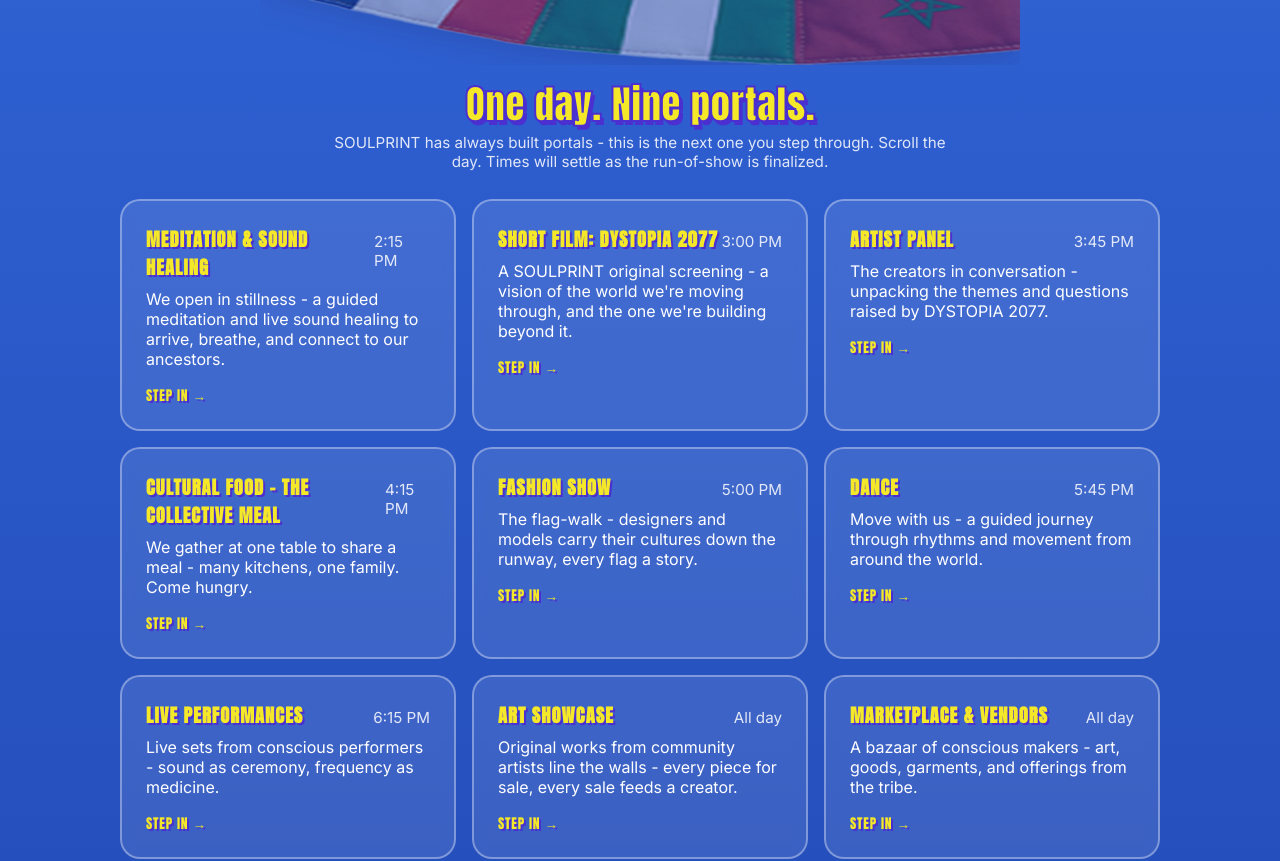
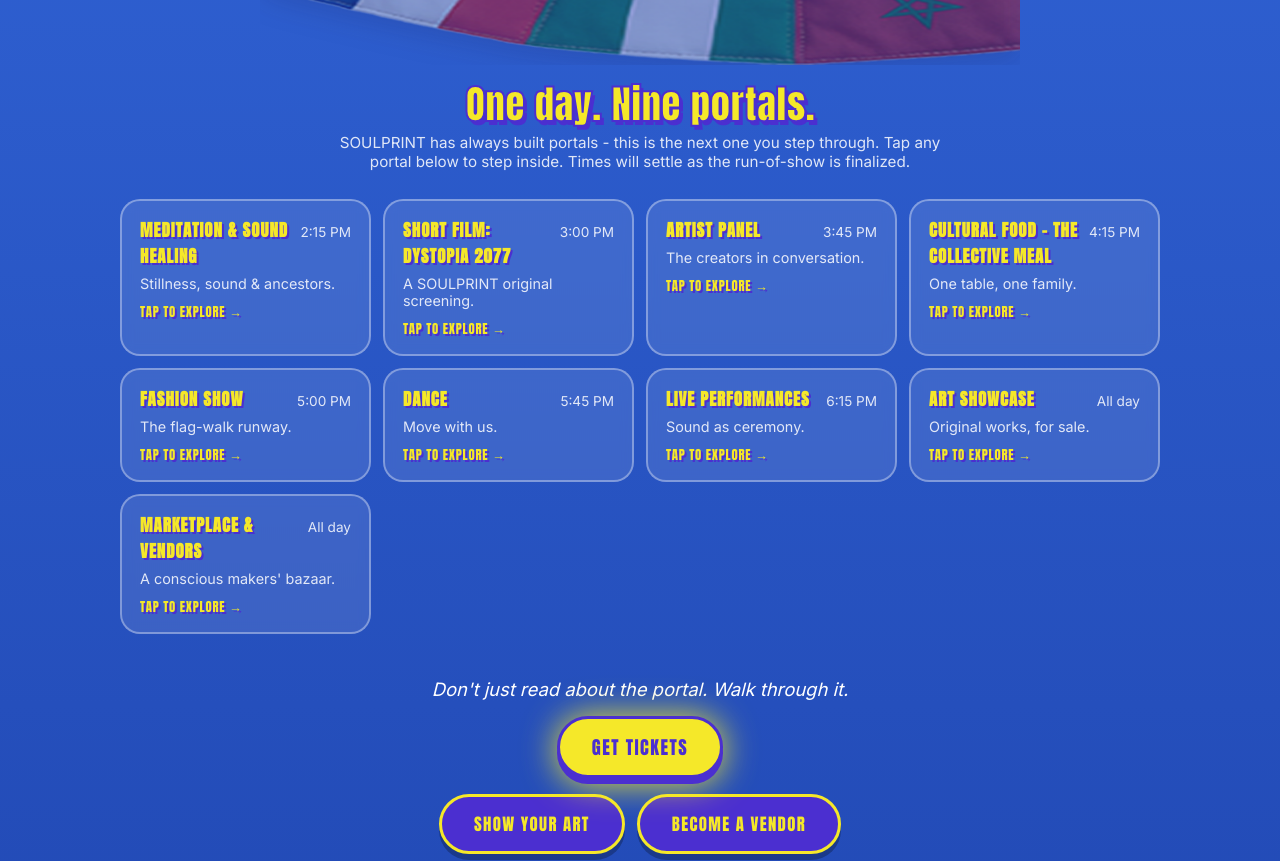
Before and after one commit to soulprinttribe/culture-in-unity, a Next.js app: page / in a window 1280 px wide. Shown: the part 2000-2861 px from the top of the page. Built offline with nearby package versions, Linux system fonts and the light colour scheme.

Commit message:
Add files via upload

```diff
--- a/app/page.jsx
+++ b/app/page.jsx
@@ -89,18 +89,18 @@ export default function Home() {
         </h2>
         <p className="center mt-1 muted" style={{ maxWidth: 620, margin: "8px auto 0" }}>
           SOULPRINT has always built portals - this is the next one you step through.
-          Scroll the day. Times will settle as the run-of-show is finalized.
+          Tap any portal below to step inside. Times will settle as the run-of-show is finalized.
         </p>
 
-        <div className="mt-3" style={{ display: "grid", gridTemplateColumns: "repeat(auto-fit, minmax(260px, 1fr))", gap: 16 }}>
+        <div className="mt-3" style={{ display: "grid", gridTemplateColumns: "repeat(auto-fit, minmax(210px, 1fr))", gap: 12 }}>
           {ACTIVATIONS.map((a) => (
-            <Link key={a.id} href={"/portal/" + a.id} className="card" style={{ display: "block", textDecoration: "none", color: "inherit" }}>
-              <div style={{ display: "flex", justifyContent: "space-between", alignItems: "baseline" }}>
-                <h3 style={{ fontSize: "1.15rem" }}>{a.name}</h3>
-                <span className="muted">{a.time}</span>
+            <Link key={a.id} href={"/portal/" + a.id} className="card" style={{ display: "block", textDecoration: "none", color: "inherit", padding: "16px 18px" }}>
+              <div style={{ display: "flex", justifyContent: "space-between", alignItems: "baseline", gap: 8 }}>
+                <h3 style={{ fontSize: "1.05rem" }}>{a.name}</h3>
+                <span className="muted" style={{ fontSize: "0.85rem", whiteSpace: "nowrap" }}>{a.time}</span>
               </div>
-              <p className="mt-1">{a.desc}</p>
-              <p className="label mt-2" style={{ fontSize: "0.85rem", color: "var(--sun-yellow)" }}>Step in &rarr;</p>
+              <p className="muted mt-1" style={{ fontSize: "0.9rem", margin: "6px 0 0" }}>{a.mini || a.desc}</p>
+              <p className="label mt-2" style={{ fontSize: "0.8rem", color: "var(--sun-yellow)", margin: "10px 0 0" }}>Tap to explore &rarr;</p>
             </Link>
           ))}
         </div>
```
